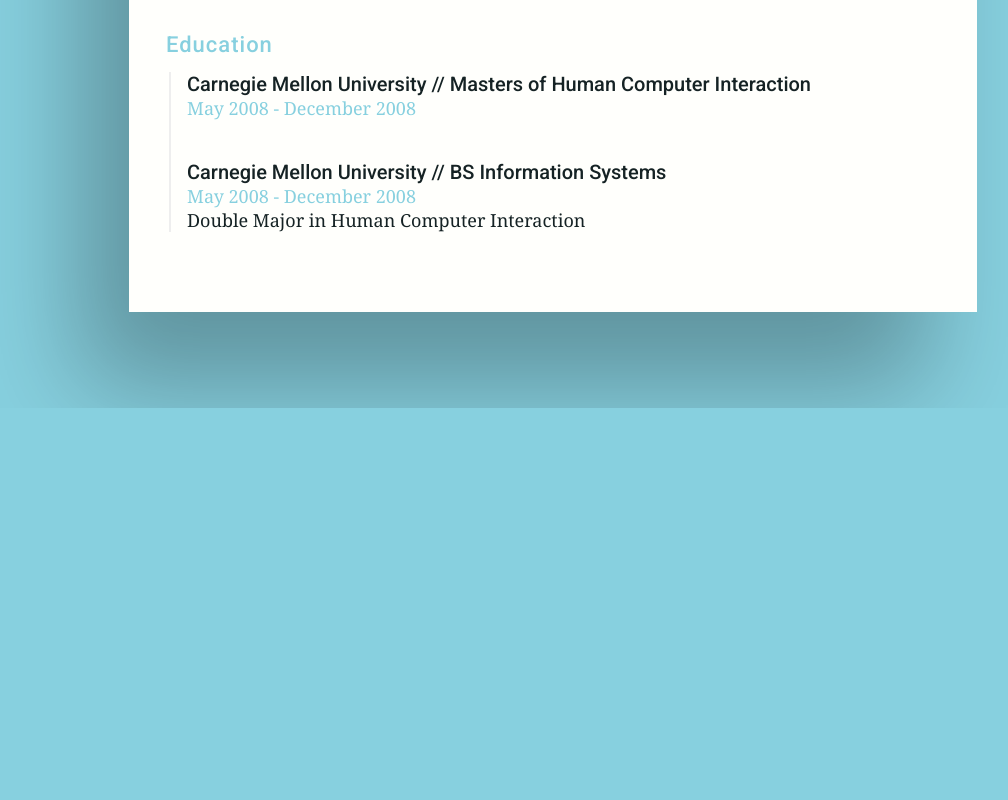
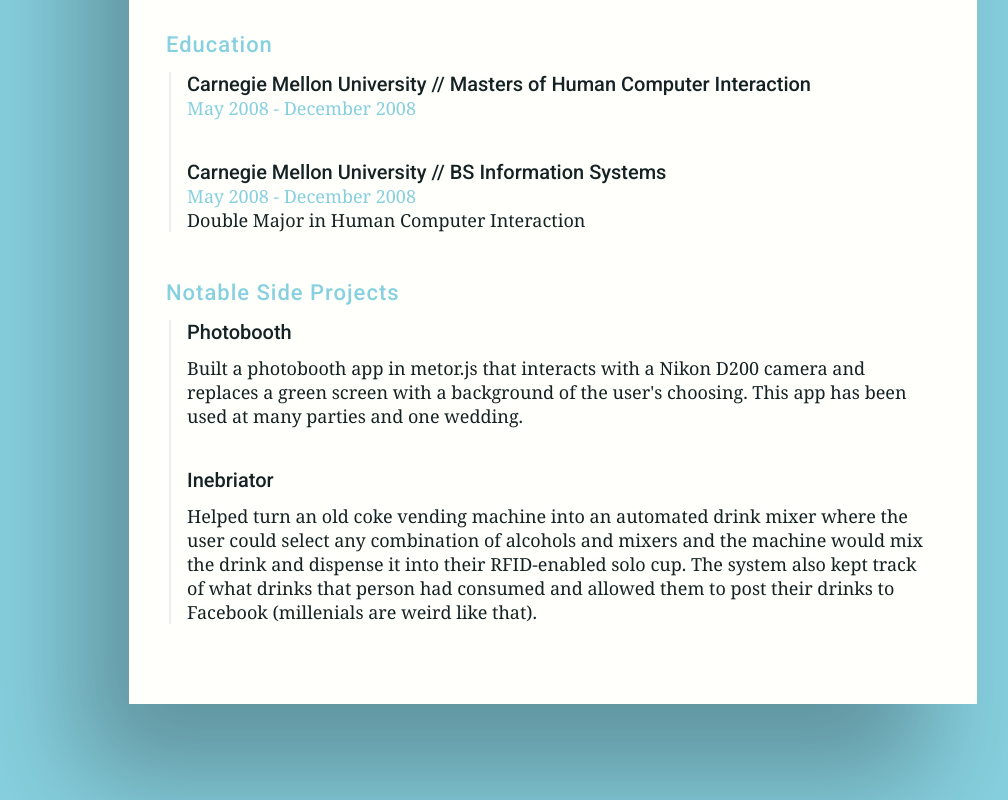
Before and after one commit to devinblais/web, a website: page index.html in a window 1280 px wide. Shown: the part 1324-2124 px from the top of the page, without its empty margins (87-1095 px from the left). Before the commit the page ends 1732 px from the top, so only its background shows below. Drawn offline with Linux system fonts and the light colour scheme.

Commit message:
Remove image when printing. Add side projects

```diff
--- a/index.html
+++ b/index.html
@@ -78,6 +78,25 @@
         <p>Double Major in Human Computer Interaction</p>
       </div>
       </section>
+      <section class="side-projects">
+      <h3>Notable Side Projects</h3>
+      <div class="sub-section">
+        <h4>Photobooth</h4>
+        <ul>
+            <li>
+                Built a photobooth app in metor.js that interacts with a Nikon D200 camera and replaces a green screen with a background of the user's choosing. This app has been used at many parties and one wedding.
+            </li>
+        </ul>
+      </div>
+      <div class="sub-section">
+        <h4>Inebriator</h4>
+        <ul>
+            <li>
+          Helped turn an old coke vending machine into an automated drink mixer where the user could select any combination of alcohols and mixers and the machine would mix the drink and dispense it into their RFID-enabled solo cup. The system also kept track of what drinks that person had consumed and allowed them to post their drinks to Facebook (millenials are weird like that).
+            </li>
+        </ul>
+      </div>
+      </section>
       <footer>
         http://www.devinblais.com
       </footer>
--- a/sass/styles.scss
+++ b/sass/styles.scss
@@ -88,6 +88,10 @@
   position: fixed;
   top:0;
   right:0;
+
+  @include print {
+    display: none;
+  }
 }
 
 #resume {
@@ -225,3 +229,9 @@
     display: block;
   }
 }
+
+.side-projects {
+  @include print {
+    display: none;
+  }
+}
```
Also changed, not shown: css/styles.css.
